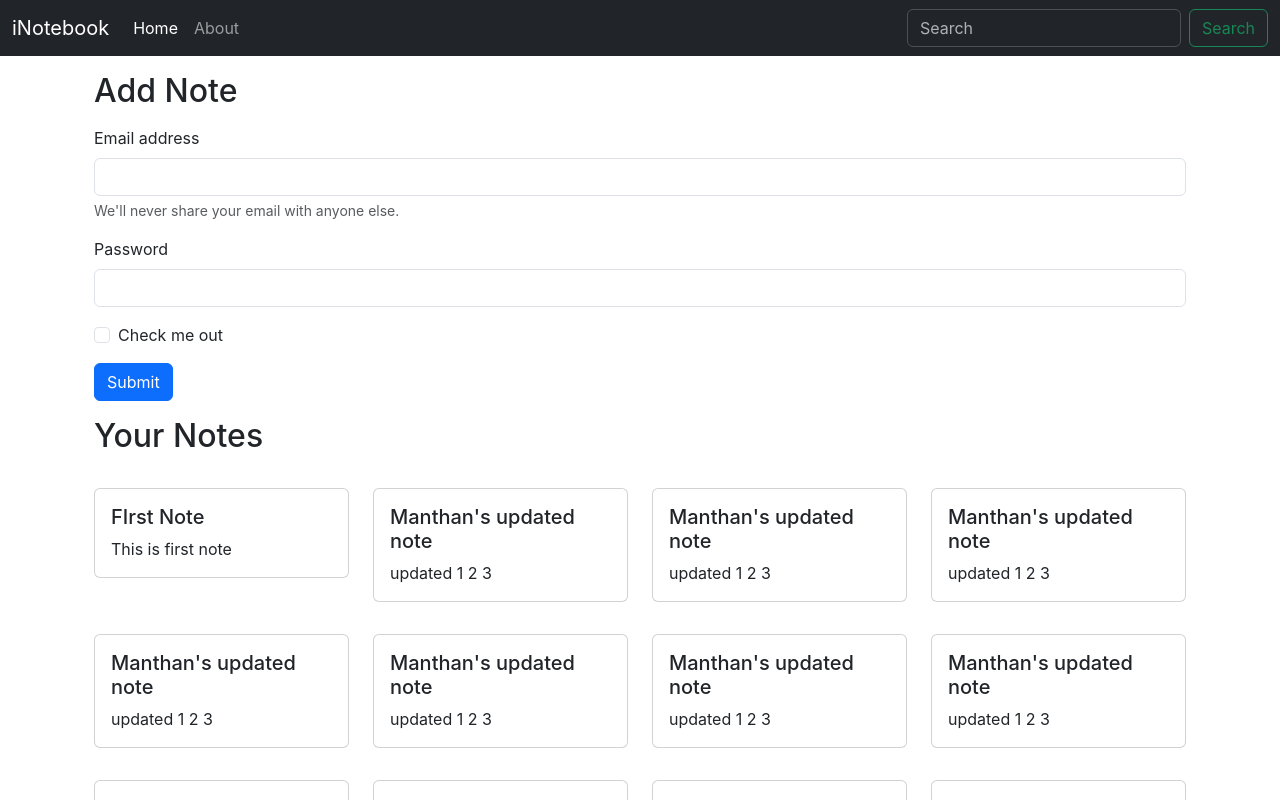
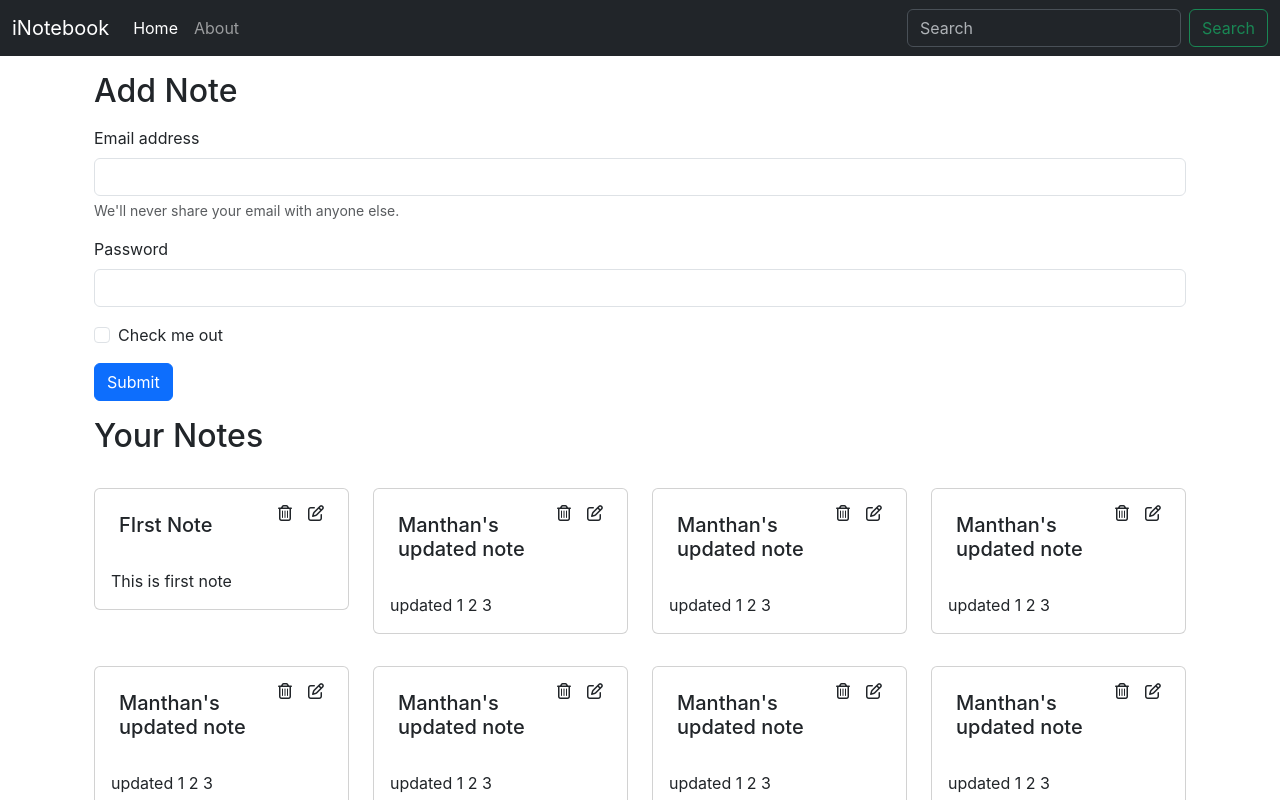
Before and after one commit to manthanchauhan/i_notebook, a React (Create React App) app: page / in a window 1280 px wide. Shown: the top 800 px of the page. Built offline with nearby package versions, Linux system fonts and the light colour scheme.

Commit message:
added fa

```diff
--- a/public/index.html
+++ b/public/index.html
@@ -26,7 +26,6 @@
     -->
     <title>iNotebook - Yours notes secured in the cloud</title>
     <link href="https://cdn.jsdelivr.net/npm/bootstrap@5.3.0-alpha3/dist/css/bootstrap.min.css" rel="stylesheet" integrity="sha384-KK94CHFLLe+nY2dmCWGMq91rCGa5gtU4mk92HdvYe+M/SXH301p5ILy+dN9+nJOZ" crossorigin="anonymous">
-
   </head>
   <body>
     <noscript>You need to enable JavaScript to run this app.</noscript>
@@ -41,6 +40,7 @@
       To begin the development, run `npm start` or `yarn start`.
       To create a production bundle, use `npm run build` or `yarn build`.
     -->
+    <script src="https://kit.fontawesome.com/915d354d36.js" crossorigin="anonymous"></script>
     <script src="https://cdn.jsdelivr.net/npm/bootstrap@5.3.0-alpha3/dist/js/bootstrap.bundle.min.js" integrity="sha384-ENjdO4Dr2bkBIFxQpeoTz1HIcje39Wm4jDKdf19U8gI4ddQ3GYNS7NTKfAdVQSZe" crossorigin="anonymous"></script>
 
   </body>
--- a/src/components/NoteItem.js
+++ b/src/components/NoteItem.js
@@ -6,11 +6,15 @@ const NoteItem = (props) => {
     <div className="col-md-3">
       <div className="card my-3">
         <div className="card-body">
-          <h5 className="card-title">{note.title}</h5>
+          <div className="d-flex mb-3">
+            <h5 className="card-title me-auto p-2">{note.title}</h5>
+            <i className="fa-regular fa-trash-can mx-2"></i>
+            <i class="fa-regular fa-pen-to-square mx-2"></i>
+          </div>
           <p className="card-text">{note.description}</p>
         </div>
       </div>
-      </div>
+    </div>
   );
 };
 
--- a/src/index.css
+++ b/src/index.css
@@ -11,3 +11,7 @@ code {
   font-family: source-code-pro, Menlo, Monaco, Consolas, 'Courier New',
     monospace;
 }
+
+i{
+  cursor: pointer;
+}
```
